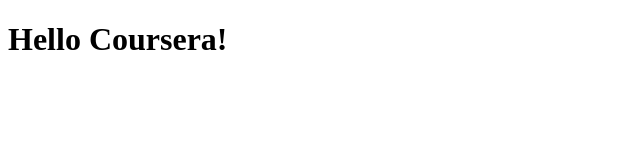
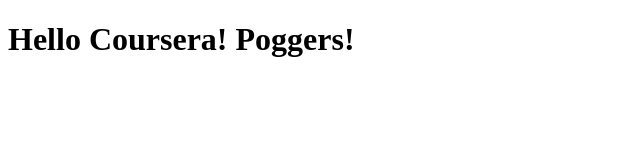
Before and after one commit to NBaoBao/WebDevT, a plain HTML site: page site/index.html in a window 1280 px wide. Shown: the whole page, without its empty margins (0-640 px from the left). Drawn offline with Linux system fonts and the light colour scheme.

Commit message:
Small addition to our page content.

```diff
--- a/site/index.html
+++ b/site/index.html
@@ -5,7 +5,7 @@
     </head>
     <body>
         <h1>
-            Hello Coursera!
+            Hello Coursera! Poggers!
         </h1>
     </body>
 </html>
```
